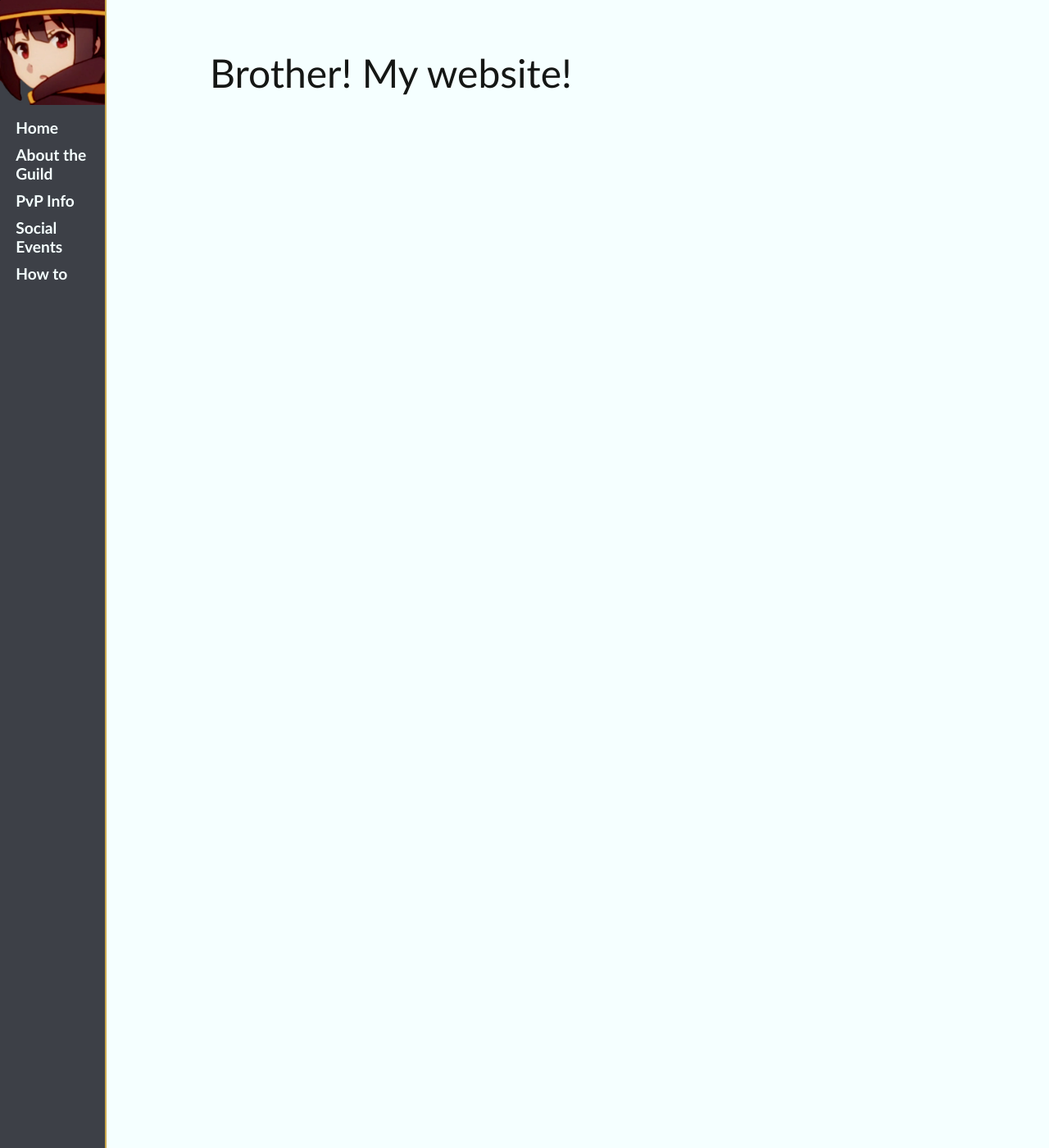
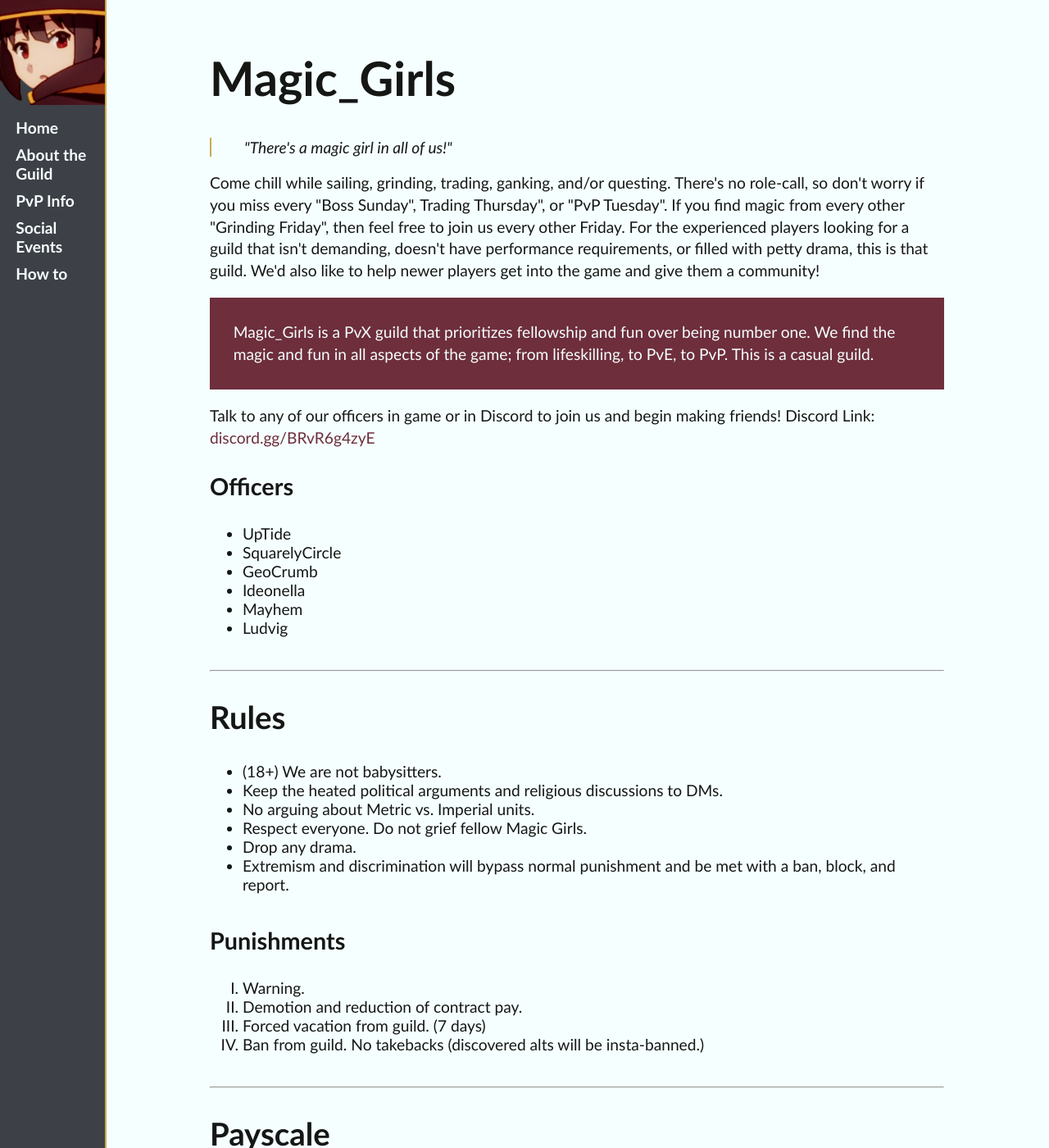
Before and after one commit to ideonella/ideonella.github.io, a Jekyll site: the page built from index.html, in a window 1280 px wide and 1400 px high. Shown: the whole window at 82% size. Built offline with Jekyll 4.4.1, drawn with Linux system fonts in a browser that asks for light colours; some of the changed text lies outside the part shown.

Commit message:
Update index.html

```diff
--- a/index.html
+++ b/index.html
@@ -1,7 +1,42 @@
 ---
 layout: default
-title: MagicGirls Home
+title: Magic_Girls
 ---
-<div class="blurb">
-  <font size="+24">Brother! My website!</font>
-</div>
+<h1>Magic_Girls</h1><blockquote>"There's a magic girl in all of us!"</blockquote><p>Come chill while sailing, grinding, trading, ganking, and/or questing. There's no role-call, so don't worry if you miss every "Boss Sunday", Trading Thursday", or "PvP Tuesday". If you find magic from every other "Grinding Friday", then feel free to join us every other Friday. For the experienced players looking for a guild that isn't demanding, doesn't have performance requirements, or filled with petty drama, this is that guild. We'd also like to help newer players get into the game and give them a community!</p>
+<p class="critical">Magic_Girls is a PvX guild that prioritizes fellowship and fun over being number one. We find the magic and fun in all aspects of the game; from lifeskilling, to PvE, to PvP. This is a casual guild.</p><p>Talk to any of our officers in game or in Discord to join us and begin making friends! Discord Link: <a href="discord.gg/BRvR6g4zyE">discord.gg/BRvR6g4zyE</a>
+</p><h3>Officers</h3><ul>
+<li>UpTide</li>
+<li>SquarelyCircle</li>
+<li>GeoCrumb</li>
+<li>Ideonella</li>
+<li>Mayhem</li>
+<li>Ludvig</li>
+</ul>
+<hr><h2>Rules</h2><ul>
+<li>(18+) We are not babysitters.</li>
+<li>Keep the heated political arguments and religious discussions to DMs.</li>
+<li>No arguing about Metric vs. Imperial units.</li>
+<li>Respect everyone. Do not grief fellow Magic Girls.</li>
+<li>Drop any drama.</li>
+<li>Extremism and discrimination will bypass normal punishment and be met with a ban, block, and report.</li>
+</ul><h3>Punishments</h3>
+<ol>
+<li>Warning.</li>
+<li>Demotion and reduction of contract pay.</li>
+<li>Forced vacation from guild. (7 days)</li>
+<li>Ban from guild. No takebacks (discovered alts will be insta-banned.)</li>
+</ol>
+<hr>
+<h2>Payscale</h2>
+<p>Payscale is subject to change in the future. Bonuses are also sometimes given out!</p>
+<table style="width: 20%; margin: 0;">
+  <thead><tr><th>Title</th><th>Paygrade</th></tr></thead>
+  <tbody>
+    <tr><td>Guildmaster</td><td>1,000,000</td></tr>
+    <tr><td>Advisor</td><td>2,000,000</td></tr>
+    <tr><td>Officer</td><td>2,000,000</td></tr>
+    <tr><td>Quartermaster</td><td>1,000,000</td></tr>
+    <tr><td>General</td><td>300,000</td></tr>
+    <tr><td>Apprentice</td><td>30,000</td></tr>
+  </tbody>
+</table>
```
